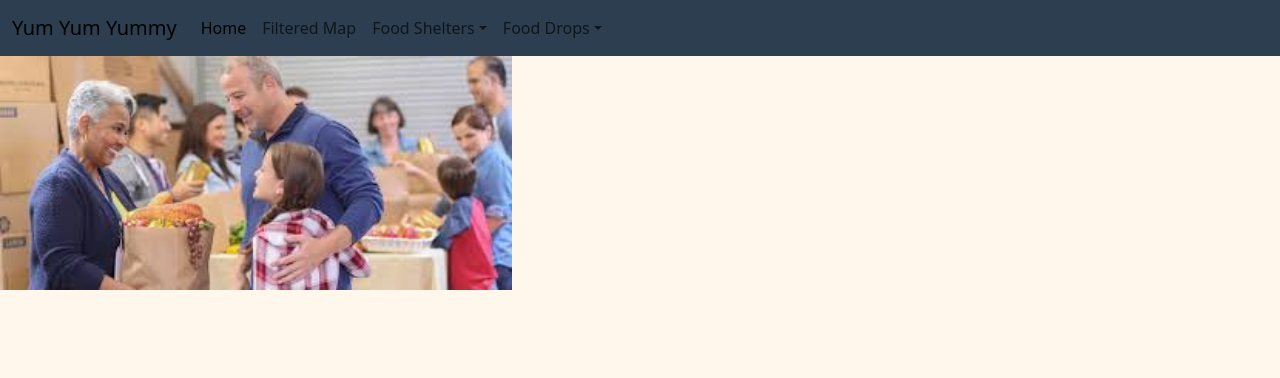
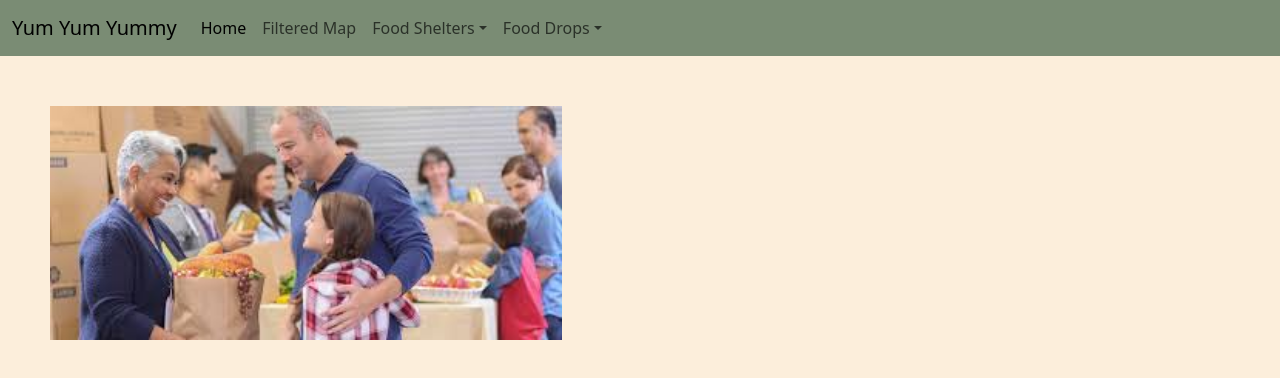
Before and after one commit to Gitphin/minnehack-2025, a React (Vite) app in the folder food-app/: page / in a window 1280 px wide. Shown: the top 378 px of the page. Built offline with nearby package versions, Linux system fonts and the light colour scheme.

Commit message:
small changes

```diff
--- a/food-app/src/App.css
+++ b/food-app/src/App.css
@@ -1,13 +1,15 @@
 body{
-    background-color: #fff7ec; /*fff7ec*/
+    background-color: #fceedb; /*fff7ec*/
 }
 
 nav{
-    background-color: #2c3e50;
+    background-color: #7a8c74;
 }
+
+
 #happy-people-image{
-    top: 10px; /* Aligns the image to the top */
-    left: 10px; /* Adds margin from the left */
+    margin-top: 50px; /* Aligns the image to the top */
+    margin-left: 50px; /* Adds margin from the left */
     width: 40vw; /* Makes the image's width 90% of the viewport width */
     height: auto; /* Ensures the aspect ratio is maintained */
     max-height: 90vh; /* Ensures the image doesn't exceed 90% of the viewport height */
--- a/food-app/src/App.tsx
+++ b/food-app/src/App.tsx
@@ -15,7 +15,11 @@ function App() {
       <TopNav />
     </div>
 
-    <img src={HappyPeopleWithFood} alt="Happy People With Food" id="happy-people-image"></img>
+    <div className="row-1-container">
+      <div className="happy-people-image-container">
+        <img src={HappyPeopleWithFood} alt="Happy People With Food" id="happy-people-image"></img>
+      </div>
+    </div>
     </>
   );
 }
```
